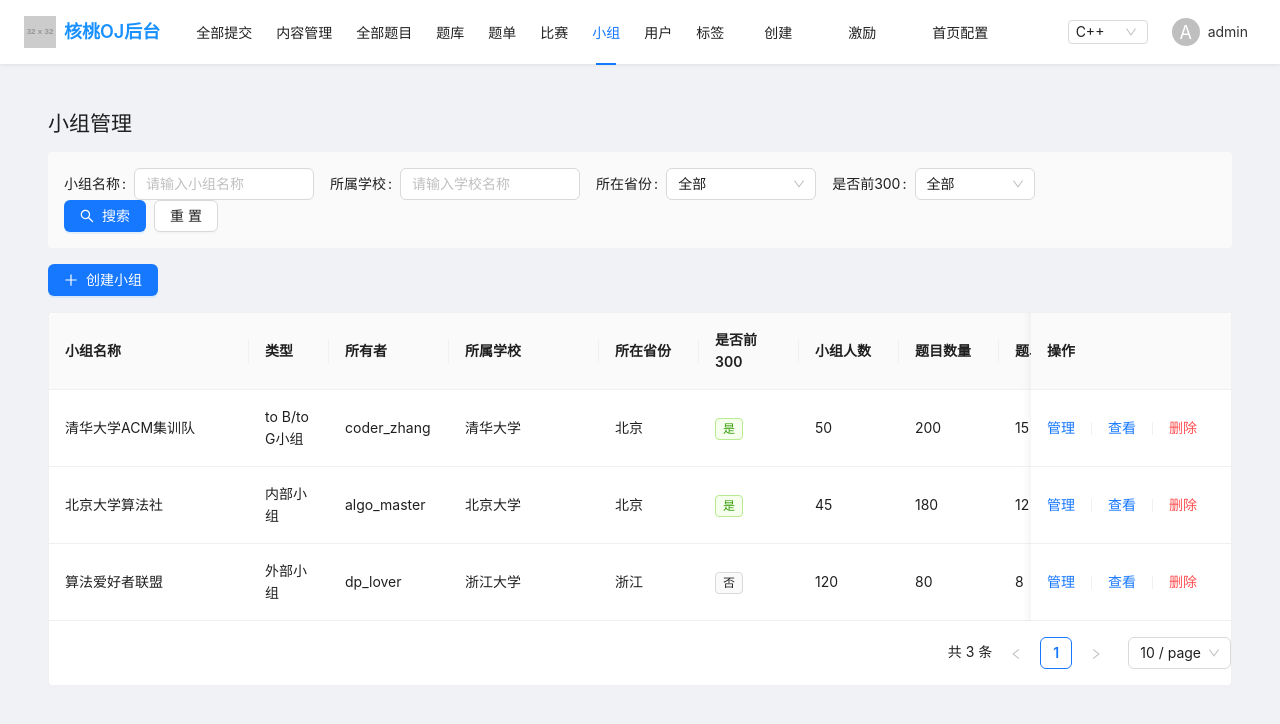
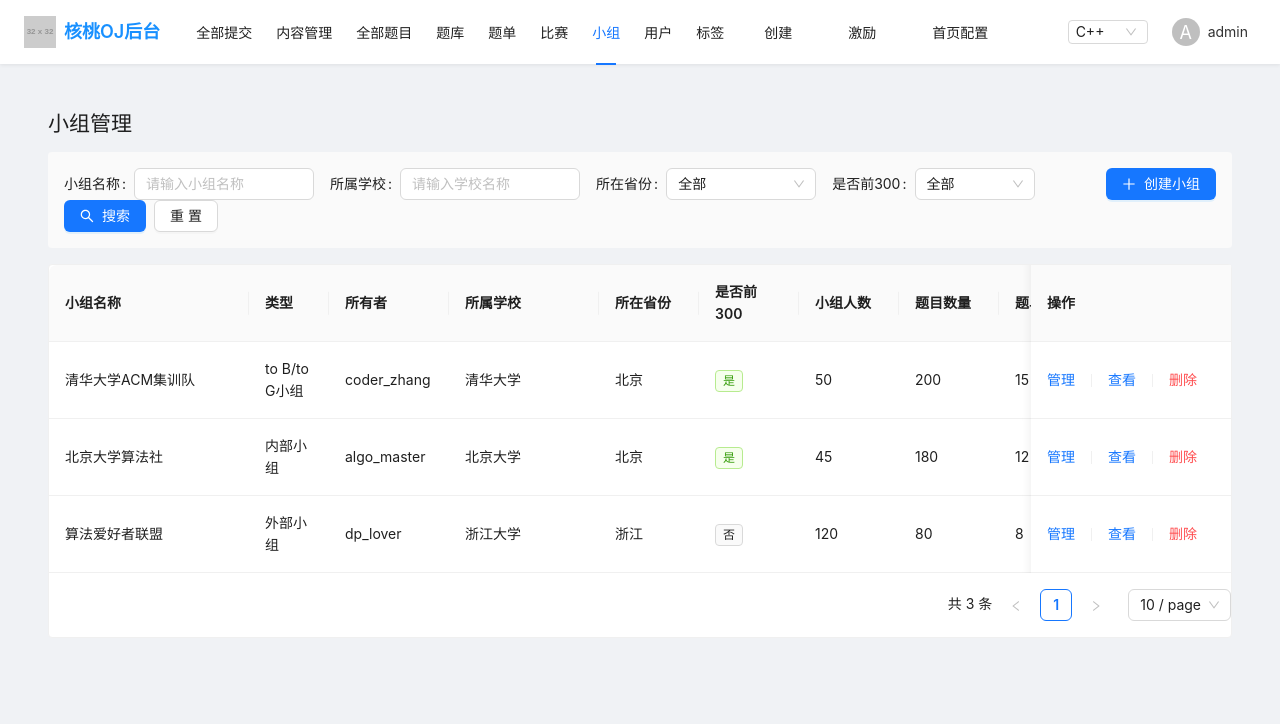
Before and after one commit to Jackson11123/hetao, a Vue app: page /groups in a window 1280 px wide. Shown: the top 724 px of the page. Built offline with nearby package versions, Linux system fonts and the light colour scheme.

Commit message:
按钮样式

```diff
--- a/src/views/GroupManagement.vue
+++ b/src/views/GroupManagement.vue
@@ -58,10 +58,6 @@
           </a-button>
         </a-form-item>
       </a-form>
-    </div>
-
-    <!-- 操作按钮区域 -->
-    <div class="action-area">
       <a-button type="primary" @click="handleCreate">
         <template #icon><PlusOutlined /></template>
         创建小组
@@ -290,10 +286,9 @@ const handleDelete = (group: Group) => {
   padding: 16px;
   background: #fafafa;
   border-radius: 4px;
-}
-
-.action-area {
-  margin-bottom: 16px;
+  display: flex;
+  justify-content: space-between;
+  align-items: flex-start;
 }
 
 .table-area {
--- a/src/views/ProblemBankManagement.vue
+++ b/src/views/ProblemBankManagement.vue
@@ -6,6 +6,7 @@
 
     <!-- 操作按钮区域 -->
     <div class="action-area">
+      <div></div>
       <a-button type="primary" @click="handleCreate">
         <template #icon><PlusOutlined /></template>
         创建题库
@@ -165,6 +166,9 @@ const handleMoveDown = (index: number) => {
 
 .action-area {
   margin-bottom: 16px;
+  display: flex;
+  justify-content: space-between;
+  align-items: center;
 }
 
 .table-area {
--- a/src/views/ProblemListManagement.vue
+++ b/src/views/ProblemListManagement.vue
@@ -25,10 +25,6 @@
           </a-button>
         </a-form-item>
       </a-form>
-    </div>
-
-    <!-- 操作按钮区域 -->
-    <div class="action-area">
       <a-button type="primary" @click="handleCreate">
         <template #icon><PlusOutlined /></template>
         创建题单
@@ -206,10 +202,9 @@ const handleDelete = (problemList: ProblemList) => {
   padding: 16px;
   background: #fafafa;
   border-radius: 4px;
-}
-
-.action-area {
-  margin-bottom: 16px;
+  display: flex;
+  justify-content: space-between;
+  align-items: center;
 }
 
 .table-area {
```
